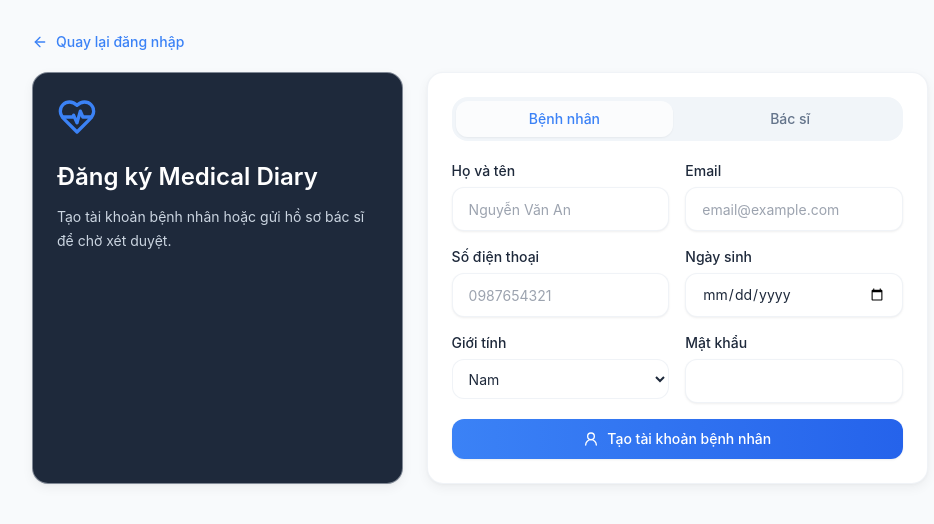
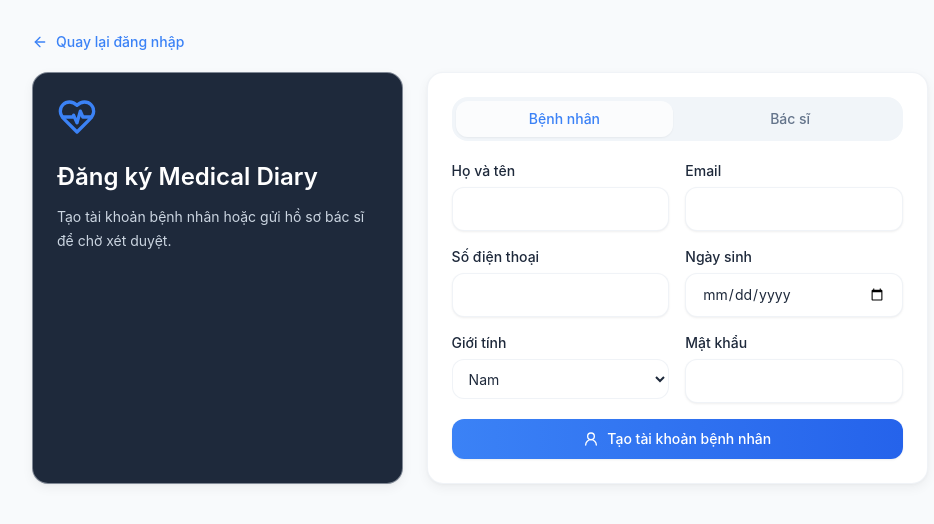
Before and after one commit to ImSoul0511/Medical_Diary, a React (Vite) app in the folder frontend/: page /dang-ky in a window 1280 px wide. Shown: the top 524 px of the page, without its empty margins (160-1094 px from the left). Built offline with nearby package versions, Linux system fonts and the light colour scheme; no server answers.

Commit message:
feat: implement user registration page and admin audit log dashboard

```diff
--- a/frontend/src/pages/Dashboard/AdminAuditLogs.tsx
+++ b/frontend/src/pages/Dashboard/AdminAuditLogs.tsx
@@ -72,7 +72,7 @@
               icon={<Search className="h-4 w-4" />}
               label="Tìm kiếm"
               onChange={(event) => setQuery(event.target.value)}
-              placeholder="REQUEST_ACCESS"
+              placeholder=""
               value={query}
             />
           </div>
--- a/frontend/src/pages/Login/RegisterPage.tsx
+++ b/frontend/src/pages/Login/RegisterPage.tsx
@@ -103,9 +103,9 @@
               </div>
             ) : (
               <form className="grid gap-4 sm:grid-cols-2" onSubmit={handleSubmit}>
-                <FormInput label="Họ và tên" name="fullName" placeholder="Nguyễn Văn An" required />
-                <FormInput label="Email" name="email" placeholder="email@example.com" required type="email" />
-                <FormInput label="Số điện thoại" name="phoneNumber" placeholder="0987654321" required />
+                <FormInput label="Họ và tên" name="fullName" placeholder="" required />
+                <FormInput label="Email" name="email" placeholder="" required type="email" />
+                <FormInput label="Số điện thoại" name="phoneNumber" placeholder="" required />
                 <FormInput label="Ngày sinh" name="dateOfBirth" required type="date" />
                 <label className="block">
                   <span className="mb-1.5 block text-sm font-medium text-secondary">Giới tính</span>
```
Lines whose indentation alone changed are shown as unchanged.
